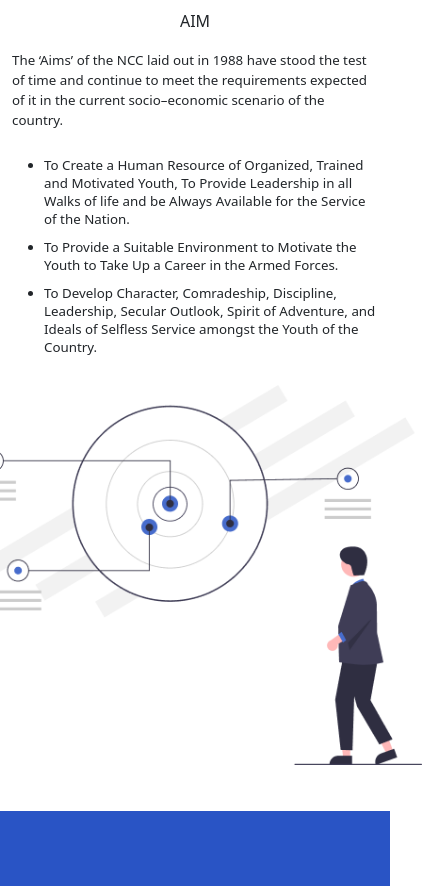
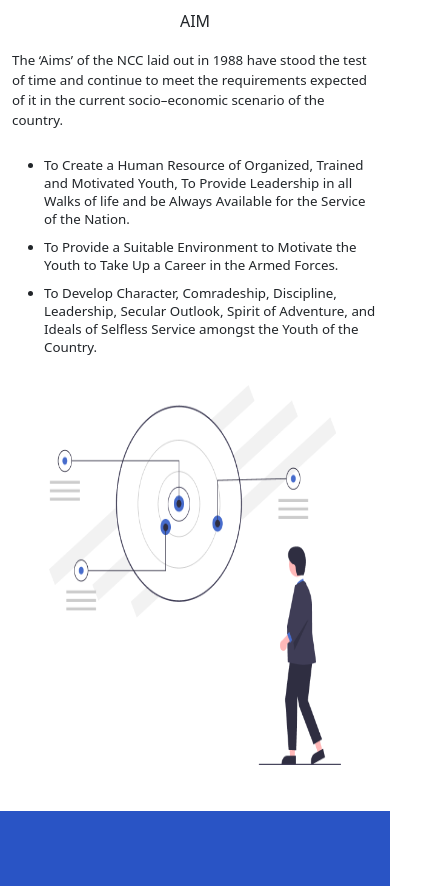
Before and after one commit to mohitgoyal1234/trialnc, a plain HTML site: page index.html in a window 390 px wide. Shown: the part 214-1100 px from the top of the page, 422 px wide, since content can reach past the window. Drawn offline with nearby package versions, Linux system fonts and the light colour scheme.

Commit message:
Update home.css

```diff
--- a/home.css
+++ b/home.css
@@ -570,6 +570,9 @@ a#logo5>img {
   .pledge_1 p{
     margin-top: 30px;
   }
+  .aim_1 img{
+    width: 80%;
+  }
 
 }
 @media only screen and (min-width:300px) and (max-width:341px){
```
